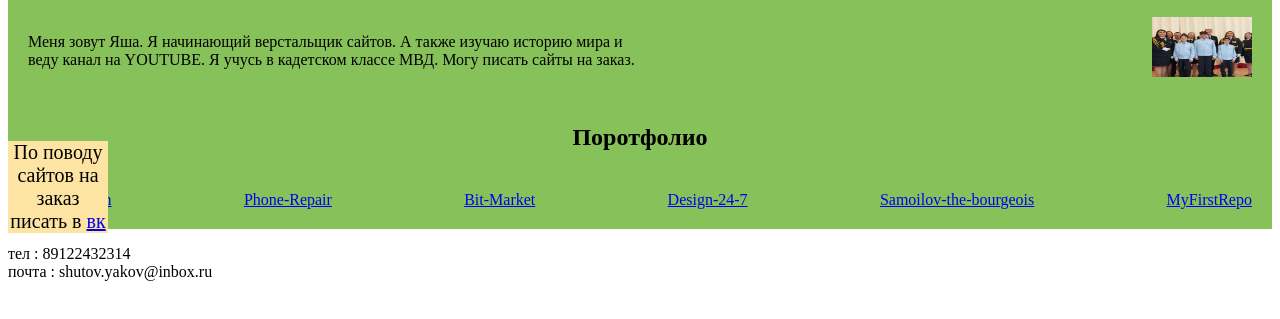
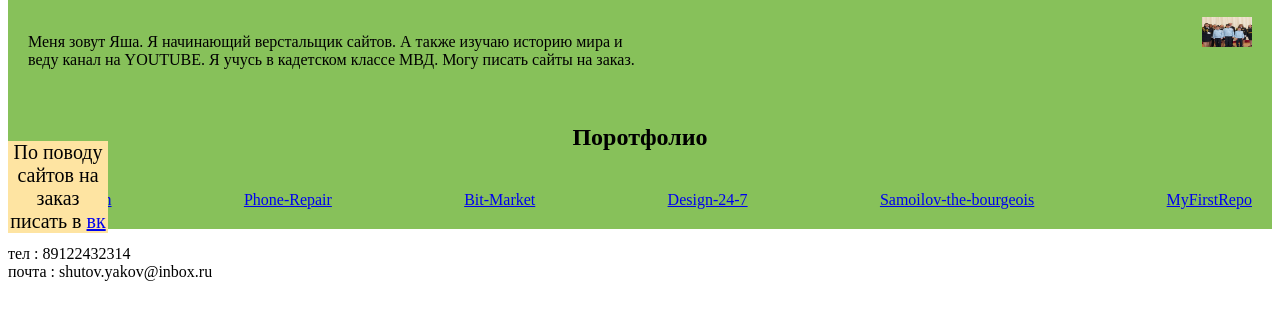
Before and after one commit to Jester20-10/proekt, a plain HTML site: page index.html in a window 1280 px wide. Shown: the part 129-448 px from the top of the page. Drawn offline with Linux system fonts and the light colour scheme.

Commit message:
Update style.css

```diff
--- a/style.css
+++ b/style.css
@@ -17,8 +17,8 @@ main{
     text-decoration: none;
 }
 main img{
-     width: 100px;
-    height: 60px;
+     width: 50px;
+     height: 30px;
 }
 
 h1{
```
